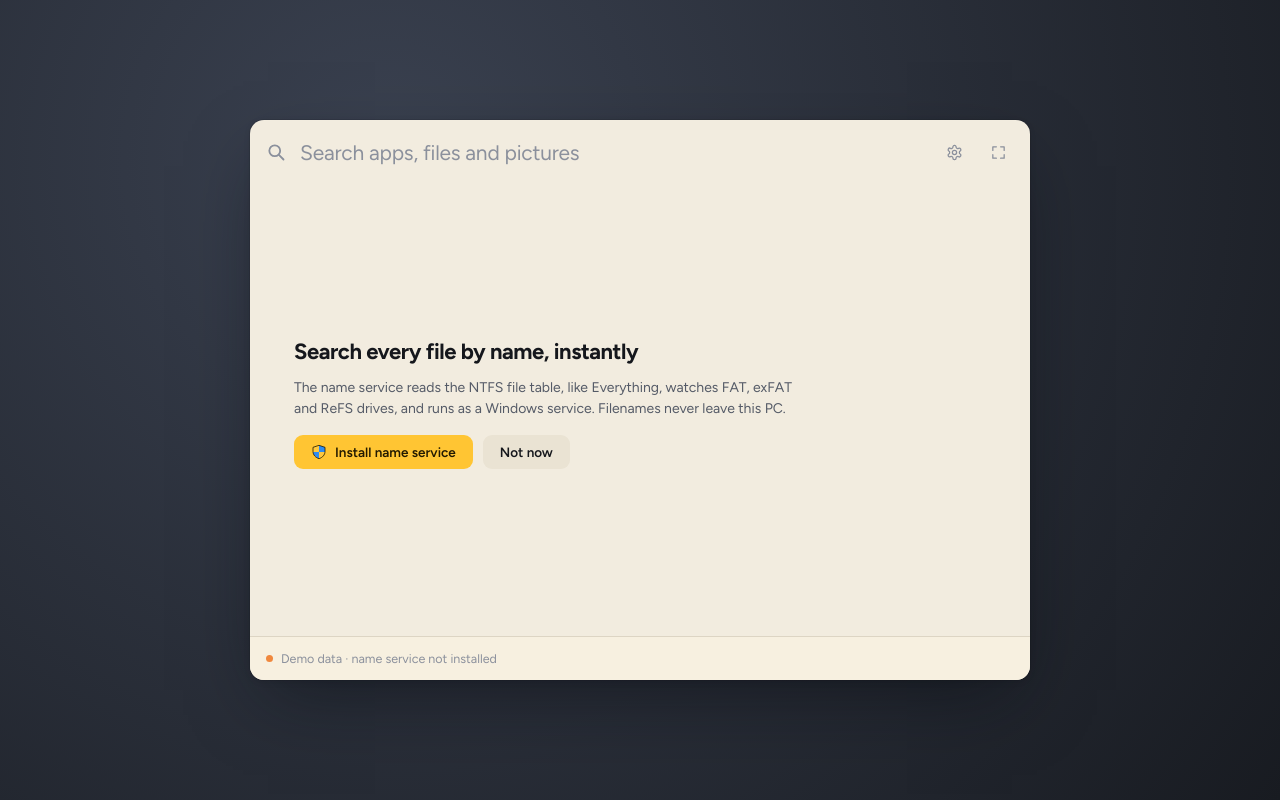
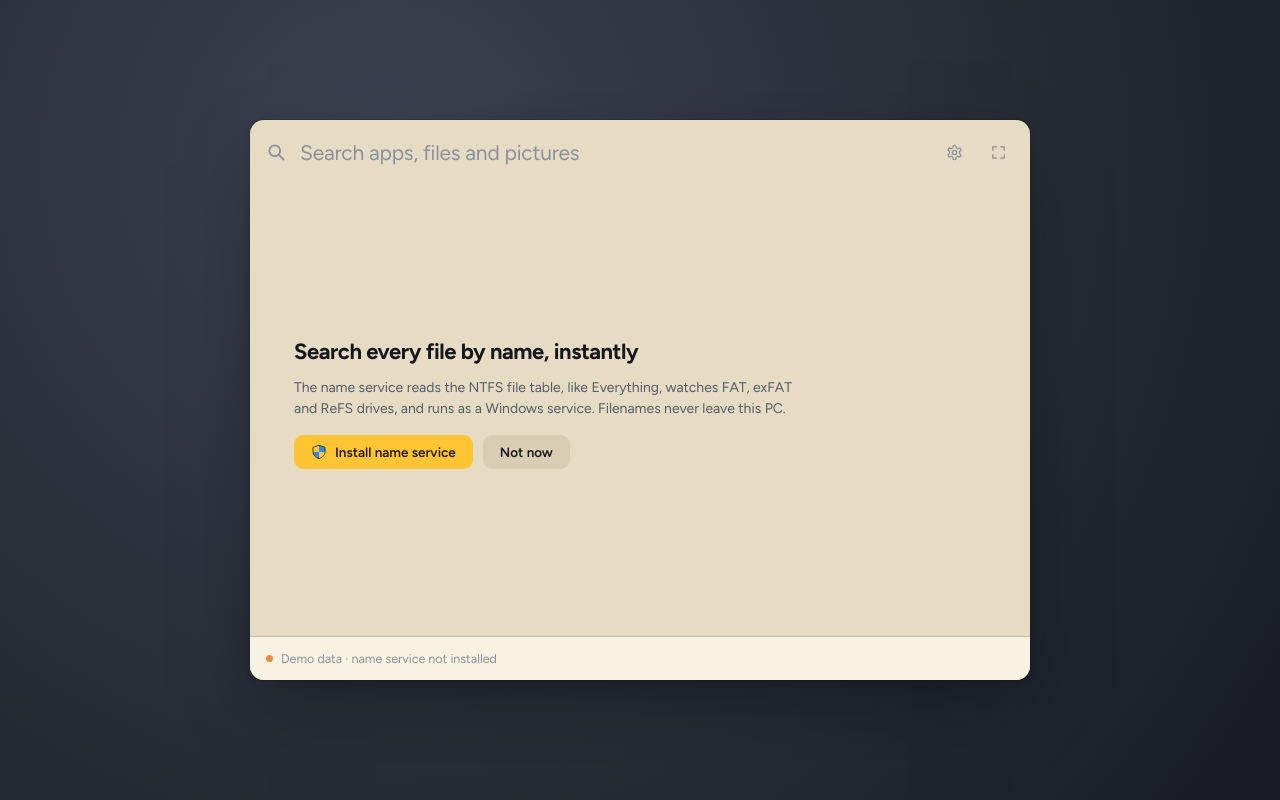
Before and after one commit to ach-raf/winseek, a React (Vite) app in the folder app/ui/: page / in a window 1280 px wide. Built offline with nearby package versions, Linux system fonts and the light colour scheme.

Commit message:
style(ui): light theme deeper sand canvas so cards and containers separate

```diff
--- a/app/ui/src/base.css
+++ b/app/ui/src/base.css
@@ -14,18 +14,18 @@
   --mono: "IBM Plex Mono", ui-monospace, Consolas, monospace;
 
   --acc: #ffc533; --acc-ink: #231a00;
-  --bg: #f2ecdf; --bg2: #f7f0e0; --bg3: #eae3d3; --line: #ddd5c4;
+  --bg: #e6dcc4; --bg2: #f8f2e2; --bg3: #d9ceb3; --line: #c9bc9d;
   --fg: #15171c; --fg2: #555b67; --fg3: #8b909c;
   --sel: color-mix(in oklab, var(--acc) 24%, var(--bg));
   --sel-line: color-mix(in oklab, var(--acc) 55%, var(--bg));
   --mark: color-mix(in oklab, var(--acc) 48%, transparent); --mark-fg: inherit;
-  --paper: #f8f2e3; --paper-line: #cdc3aa; --fold: #e2d9c4;
+  --paper: #f8f2e3; --paper-line: #bfb293; --fold: #ddd2b8;
   --shadow: 0 0 0 1px rgba(10,12,18,.10), 0 2px 6px rgba(10,12,18,.10), 0 28px 70px -18px rgba(10,12,18,.55);
   /* Elevation, per theme. --card-shadow lifts a card off the canvas (none in dark: cards there
      are recessed, not floating). --pop-shadow is for things that detach entirely: menus,
      popovers, floating labels — softer than the window's --shadow, present in both themes.
      Light's shadow ink is warm umber, not blue-black, so it reads as shade on paper. */
-  --card-shadow: 0 0 0 1px rgba(50,42,30,.05), 0 1px 2px rgba(50,42,30,.05), 0 4px 12px -4px rgba(50,42,30,.08);
+  --card-shadow: 0 0 0 1px rgba(60,48,25,.16), 0 1px 2px rgba(60,48,25,.10), 0 6px 14px -4px rgba(60,48,25,.16);
   --pop-shadow: 0 0 0 1px rgba(50,42,30,.07), 0 3px 8px rgba(50,42,30,.06), 0 16px 40px -8px rgba(50,42,30,.25);
   --ok: #2fbf71; --warn: #f0883e; --danger: #e5484d;
   --radius: 8px; --radius-lg: 14px;
@@ -38,7 +38,7 @@
   --ease: cubic-bezier(0.2, 0.9, 0.3, 1.1);
   /* Library-window sidebar surfaces: both themes get a rail with its own identity, faintly
      accent-tinted, distinct from the canvas — light a warm grey, dark a lifted graphite. */
-  --side: color-mix(in oklab, var(--acc) 3%, #e9e3d5);
+  --side: color-mix(in oklab, var(--acc) 3%, #dbd0b6);
   --side-card: var(--bg2);
 }
 :root[data-theme="dark"] {
```
